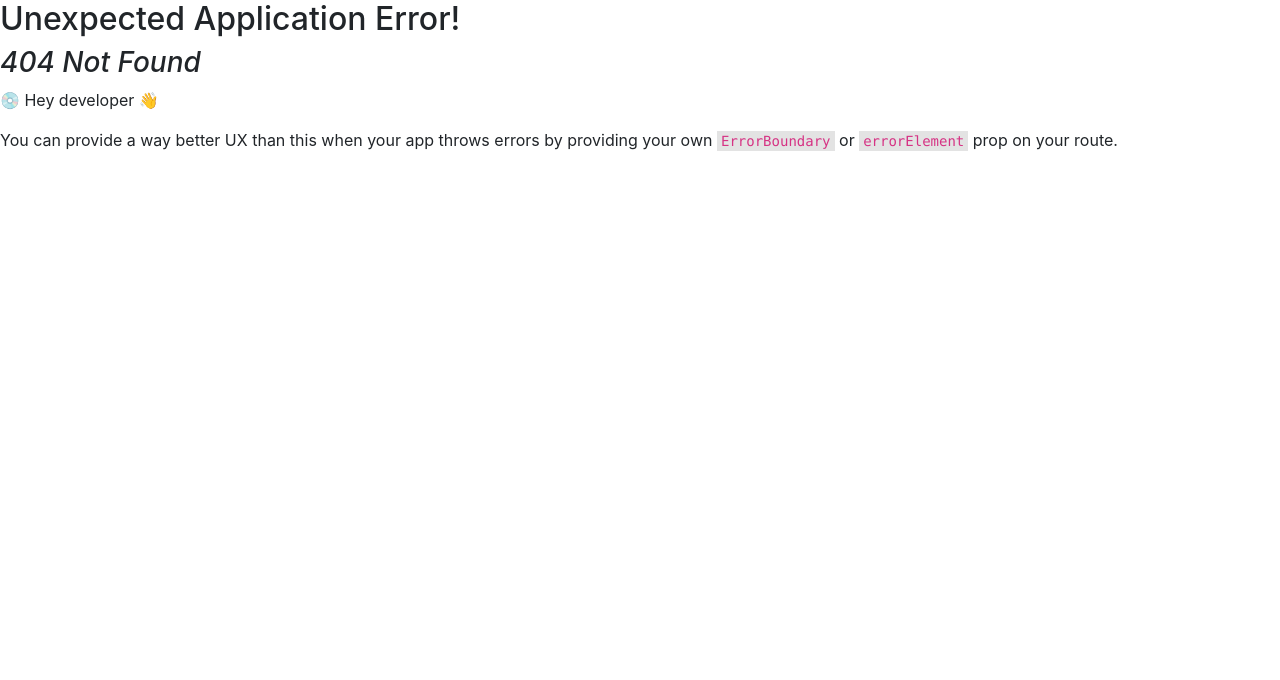
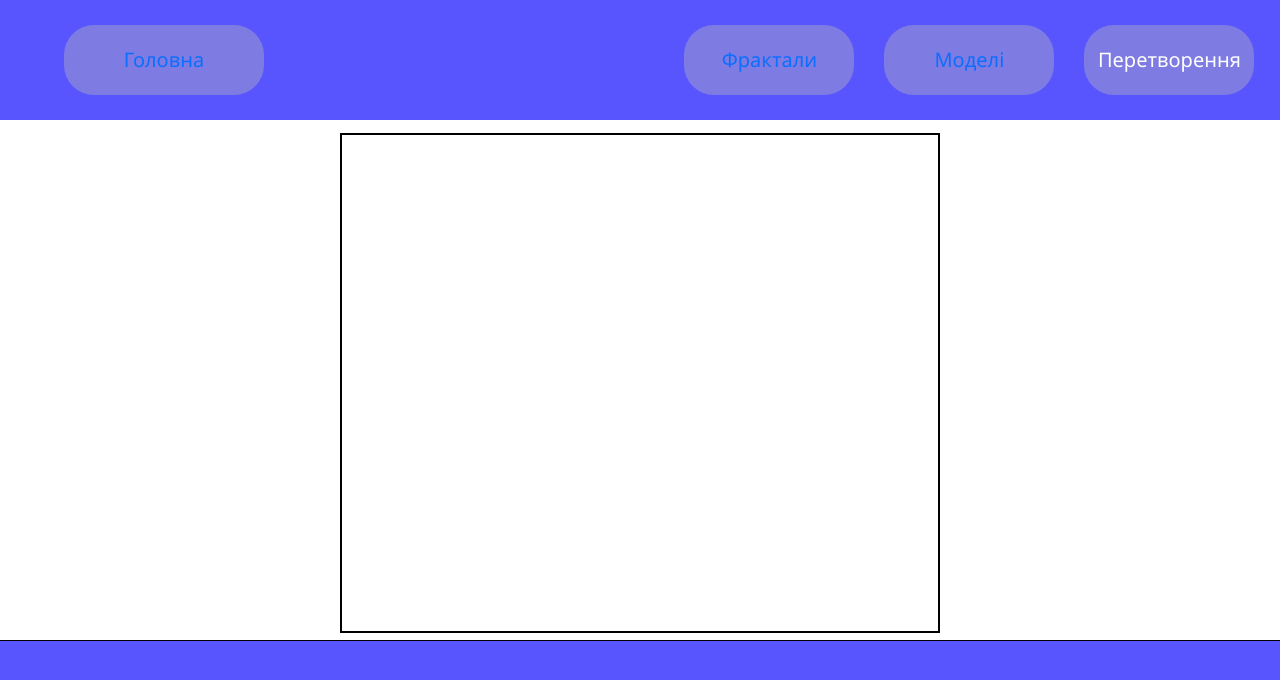
Before and after one commit to fesmjke/computer-graphics, a React (Create React App) app: page /colors in a window 1280 px wide. Before the commit this address had no page. Shown: the top 680 px of the page. Built offline with nearby package versions, Linux system fonts and the light colour scheme.

Commit message:
added color model (unfinished)

```diff
--- /dev/null
+++ b/src/components/color-models/color-page.jsx
@@ -0,0 +1,128 @@
+import {useEffect, useState, useRef} from "react";
+import FooterPanel from "../footer-panel/footer-panel";
+import {hsv2rgb, rgb2cmyk, rgb2hsv} from "../../utils/colors";
+import "./styles.css";
+
+// СMYK і HSV
+
+const WIDHT = 600;
+const HEIGHT = 500;
+
+const ColorPage = () => {
+    const canvasRef = useRef(null);
+    const canvasCtxRef = useRef(null);
+    const [width, setWidth] = useState(WIDHT);
+    const [height, setHeight] = useState(HEIGHT);
+    const [selectedImage, setSelectedImage] = useState(null);
+    const [imageSrc,setImageSrc] = useState(null);
+    const [RGB,setRGB] = useState(null);
+    const [SMYK,setSMYK] = useState(null);
+    const [HSV,setHSV] = useState(null);
+
+    useEffect(() => {
+        if (canvasRef.current) {
+          canvasCtxRef.current = canvasRef.current.getContext("2d");
+        }
+    },[selectedImage]);
+
+    const getClickPosition = (event) => {
+        const rect = canvasRef.current.getBoundingClientRect();
+
+        const position = {
+            x: Math.round(event.clientX - rect.left),
+            y: Math.round(event.clientY - rect.top)
+        }
+
+        return position;
+    }
+
+    const handleClick = (event) => {
+        const position = getClickPosition(event);
+
+        const data = canvasCtxRef.current.getImageData(position.x,position.y,1,1);
+
+        const RGB = {R : data.data[0], G: data.data[1], B: data.data[2]};
+
+        const SMYK = rgb2cmyk(RGB);
+        const HSV = rgb2hsv(RGB);
+
+        console.log(RGB);
+        console.log(SMYK);
+        console.log(HSV);
+
+        setRGB(RGB);
+    }
+
+    const handleSaturationClick = (event) => {
+        const data = canvasCtxRef.current.getImageData(0,0,width,height).data;
+
+        console.log(data);
+
+        for(let i = 0; i < data.length; i += 4){
+            const RGB = {R : data[i], G: data[i+1], B: data[i+2]};
+            const hsv = rgb2hsv(RGB);
+
+            hsv.S = 0.5;
+
+            const nRGB = hsv2rgb(hsv);
+
+            data[i] = nRGB.R;
+            data[i+1] = nRGB.G;
+            data[i+2] = nRGB.B;
+        }
+
+        const n = new ImageData(data, width, height);
+
+        console.log(n);
+
+        canvasCtxRef.current.putImageData(n,width, height);
+    }
+
+    const handleInputChange = (event) => {
+        const reader = new FileReader();
+        reader.onloadend = (event) => {
+          const src_image = new Image();
+
+          src_image.onload = () => {
+            if (canvasRef.current) {
+              canvasCtxRef.current.drawImage(src_image, 0, 0, WIDHT, HEIGHT);
+              let imageData = canvasRef.current.toDataURL("image/jpg");
+              setImageSrc(imageData);
+            }
+          };
+          src_image.src = event.target.result;
+        };
+        reader.readAsDataURL(event.target.files[0]);
+      };
+
+    return(
+        <div className="color-page">
+        {(
+            <div className="wrapper">
+                <canvas ref={canvasRef} width={width} height={height} onClick={handleClick}></canvas>
+            </div>
+        )}
+      <br />
+
+      <br />
+      {selectedImage && <button onClick={()=>setSelectedImage(null)}>Remove</button>}
+      <input
+        type="file"
+        name="myImage"
+        onChange={handleInputChange}
+      />
+      {RGB && <div>
+            <span>R: {RGB.R} </span><span>G: {RGB.G} </span><span>B: {RGB.B} </span>
+        </div>}
+
+      <button onClick={handleSaturationClick}>
+
+      </button>
+      <FooterPanel>
+
+      </FooterPanel>
+    </div>
+    )
+}
+
+export default ColorPage;
--- /dev/null
+++ b/src/components/color-models/styles.css
@@ -0,0 +1,24 @@
+.color-page{
+    display: flex;
+    position: relative;
+    top: 15%;
+    height: 70%;
+    width: 100%;
+    flex-direction: column;
+    align-items: center;
+}
+
+.wrapper {
+    border: 1px solid black;
+    margin-top: 1%;
+    width: 600px;
+    height: 500px;
+}
+
+.wrapper > canvas {
+    position: relative;
+    margin-top: 0;
+    width: 100%;
+    height: 100%;
+    border: 1px solid black;
+}
--- a/src/components/panel/panel.jsx
+++ b/src/components/panel/panel.jsx
@@ -9,7 +9,7 @@ const HeaderPanel = () => {
             </div>
             <div className="panel-side">
                 <button className="cbutton"><Link to={`fractals`}  style={{ textDecoration: 'none' }}>Фрактали</Link></button>
-                <button className="cbutton">Моделі</button>
+                <button className="cbutton"><Link to={`colors`}  style={{ textDecoration: 'none' }}>Моделі</Link></button>
                 <button className="cbutton">Перетворення</button>
             </div>
         </div>
--- a/src/index.js
+++ b/src/index.js
@@ -5,6 +5,7 @@ import './index.css';
 import App from './App';
 import FractalPage from './components/fractals/fractal-page';
 import EntryPage from './components/entry/entry-page';
+import ColorPage from './components/color-models/color-page';
 
 const router = createBrowserRouter([
   {
@@ -18,6 +19,10 @@ const router = createBrowserRouter([
       {
         path: "/fractals",
         element: <FractalPage/>
+      },
+      {
+        path: "/colors",
+        element: <ColorPage/>
       }
     ]
   },
--- /dev/null
+++ b/src/utils/colors.js
@@ -0,0 +1,84 @@
+function rgb2cmyk(rgb) {
+    const { R, G, B } = rgb;
+
+    let c = 1 - (R / 255);
+    let m = 1 - (G / 255);
+    let y = 1 - (B / 255);
+    let k = Math.min(c, Math.min(m, y));
+
+    c = (c - k) / (1 - k);
+    m = (m - k) / (1 - k);
+    y = (y - k) / (1 - k);
+
+    c = Number.isNaN(c) ? 0 : c;
+    m = Number.isNaN(m) ? 0 : m;
+    y = Number.isNaN(y) ? 0 : y;
+    k = Number.isNaN(k) ? 0 : k;
+
+    return {
+      C: c,
+      M: m,
+      Y: y,
+      K: k,
+    };
+}
+
+function rgb2hsv(rgb) {
+    let {R,G,B} = rgb;
+
+    let r = R / 255;
+    let g = G / 255;
+    let b = B / 255;
+
+    let max = Math.max(r, g, b);
+    let min = Math.min(r, g, b);
+    let h, s, v = max;
+
+    let d = max - min;
+    s = max == 0 ? 0 : d / max;
+
+    if (max == min) {
+      h = 0; // achromatic
+    } else {
+      switch (max) {
+        case r: h = (g - b) / d + (g < b ? 6 : 0); break;
+        case g: h = (b - r) / d + 2; break;
+        case b: h = (r - g) / d + 4; break;
+      }
+
+      h /= 6;
+    }
+
+    return { H: h, S: s, V: v };
+  }
+
+function hsv2rgb(HSV) {
+    const {H, S, V} = HSV;
+    let r, g, b, i, f, p, q, t;
+
+    i = Math.floor(H * 6);
+    f = H * 6 - i;
+    p = V * (1 - S);
+    q = V * (1 - f * S);
+    t = V * (1 - (1 - f) * S);
+
+    switch (i % 6) {
+        case 0: {r = V; g = t; b = p; break;}
+        case 1: {r = q; g = V; b = p; break;}
+        case 2: {r = p; g = V; b = t; break;}
+        case 3: {r = p; g = q; b = V; break;}
+        case 4: {r = t; g = p; b = V; break;}
+        case 5: {r = V; g = p; b = q; break;}
+    }
+    return {
+        R: Math.round(r * 255),
+        G: Math.round(g * 255),
+        B: Math.round(b * 255)
+    };
+}
+
+export {
+    rgb2cmyk,
+    rgb2hsv,
+    hsv2rgb
+}
```
Also changed, not shown: 1 other file (tests, documents, lock files or other folders).
